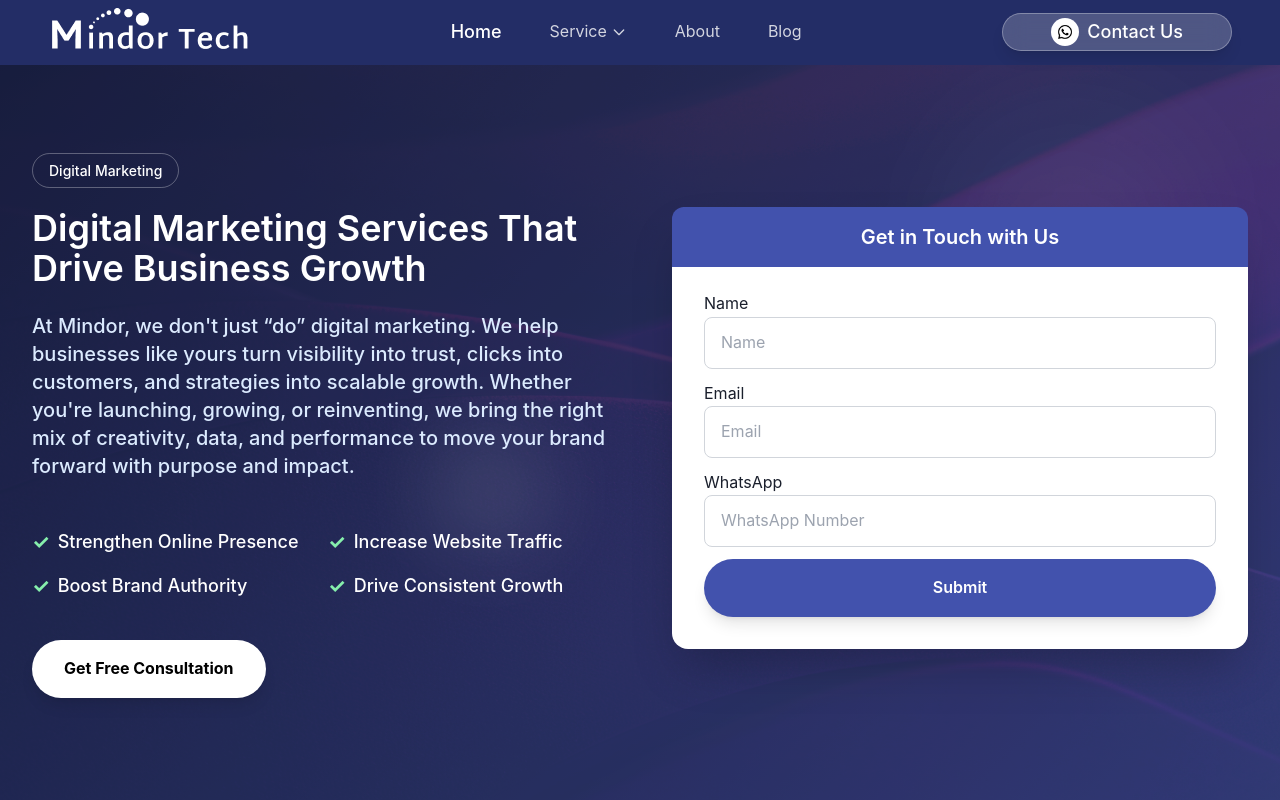
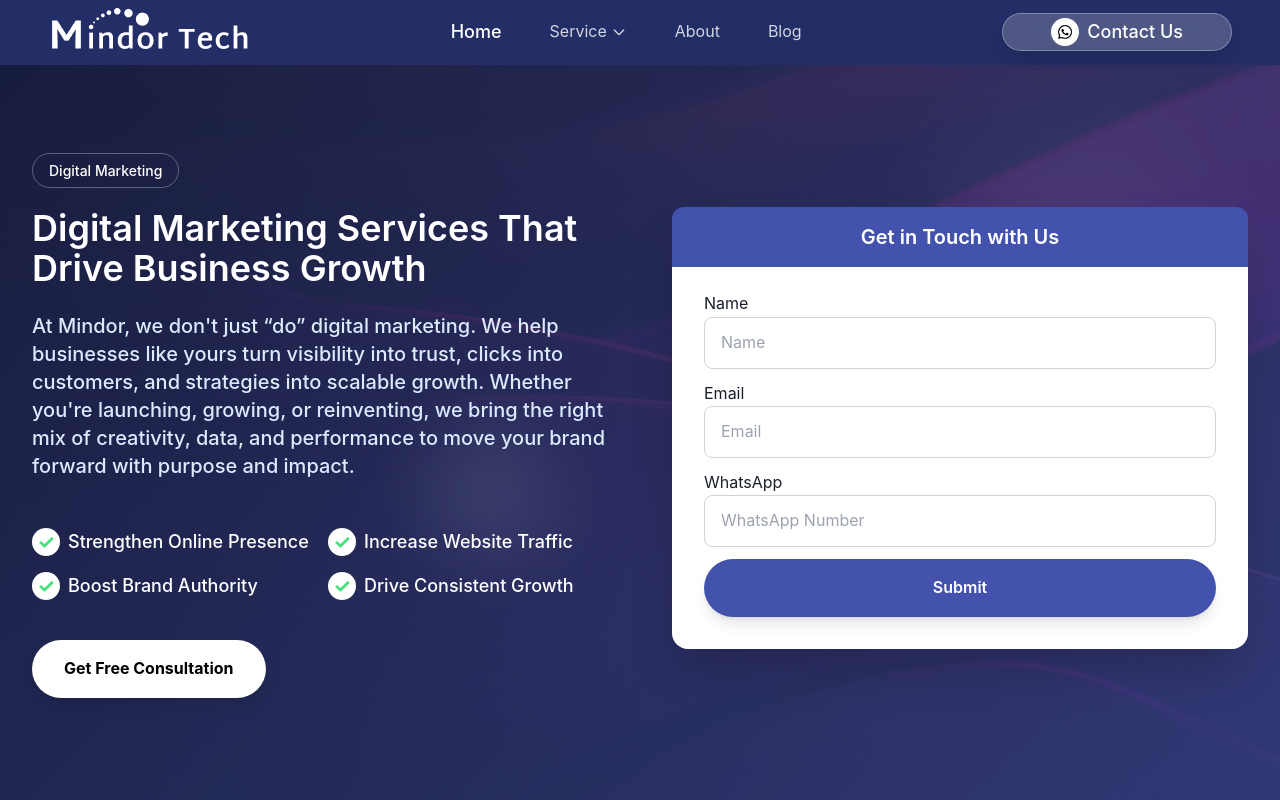
Before and after one commit to rastogi30/Mindor-tech, a Next.js app: page /services/digital-marketing in a window 1280 px wide. Shown: the top 800 px of the page. Built offline with nearby package versions, Linux system fonts and the light colour scheme.

Commit message:
minor fix

```diff
--- a/src/components/webcomponents/landing.tsx
+++ b/src/components/webcomponents/landing.tsx
@@ -138,16 +138,28 @@ const Landing: React.FC<LandingProps> = ({ variant = 'web' }) => {
             features: (
                 <div className="grid grid-cols-1 sm:grid-cols-2 gap-4 pt-4 text-white text-lg font-medium">
                     <div className="flex items-center gap-2">
-                        <span className="text-green-300 text-xl font-bold">✓</span> Strengthen Online Presence
+                        <span className="inline-flex items-center justify-center w-7 h-7 rounded-full bg-white">
+                            <span className="text-green-400 text-xl font-bold">✓</span>
+                        </span>
+                        Strengthen Online Presence
                     </div>
                     <div className="flex items-center gap-2">
-                        <span className="text-green-300 text-xl font-bold">✓</span> Increase Website Traffic
+                        <span className="inline-flex items-center justify-center w-7 h-7 rounded-full bg-white">
+                            <span className="text-green-400 text-xl font-bold">✓</span>
+                        </span>
+                        Increase Website Traffic
                     </div>
                     <div className="flex items-center gap-2">
-                        <span className="text-green-300 text-xl font-bold">✓</span> Boost Brand Authority
+                        <span className="inline-flex items-center justify-center w-7 h-7 rounded-full bg-white">
+                            <span className="text-green-400 text-xl font-bold">✓</span>
+                        </span>
+                        Boost Brand Authority
                     </div>
                     <div className="flex items-center gap-2">
-                        <span className="text-green-300 text-xl font-bold">✓</span> Drive Consistent Growth
+                        <span className="inline-flex items-center justify-center w-7 h-7 rounded-full bg-white">
+                            <span className="text-green-400 text-xl font-bold">✓</span>
+                        </span>
+                        Drive Consistent Growth
                     </div>
                 </div>
             ),
```
